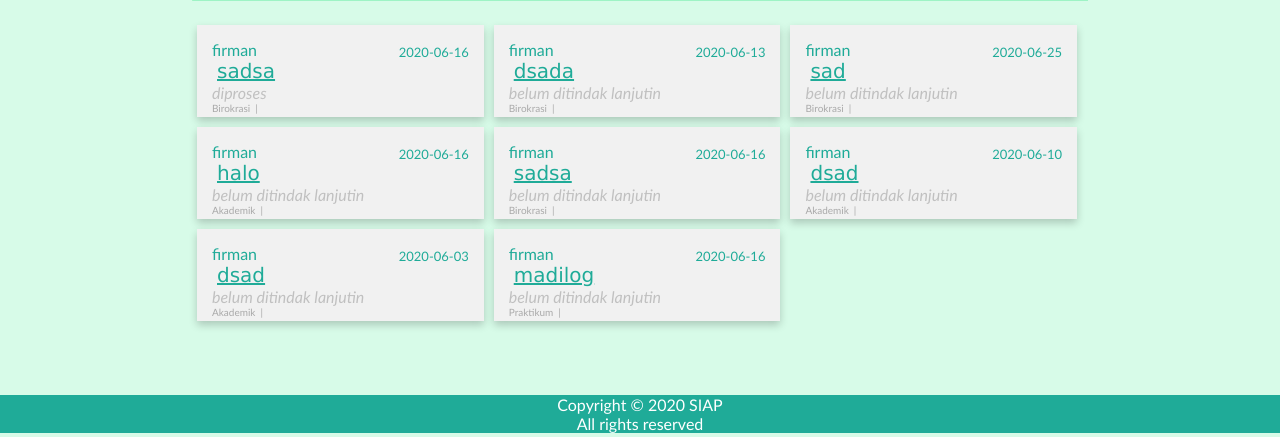
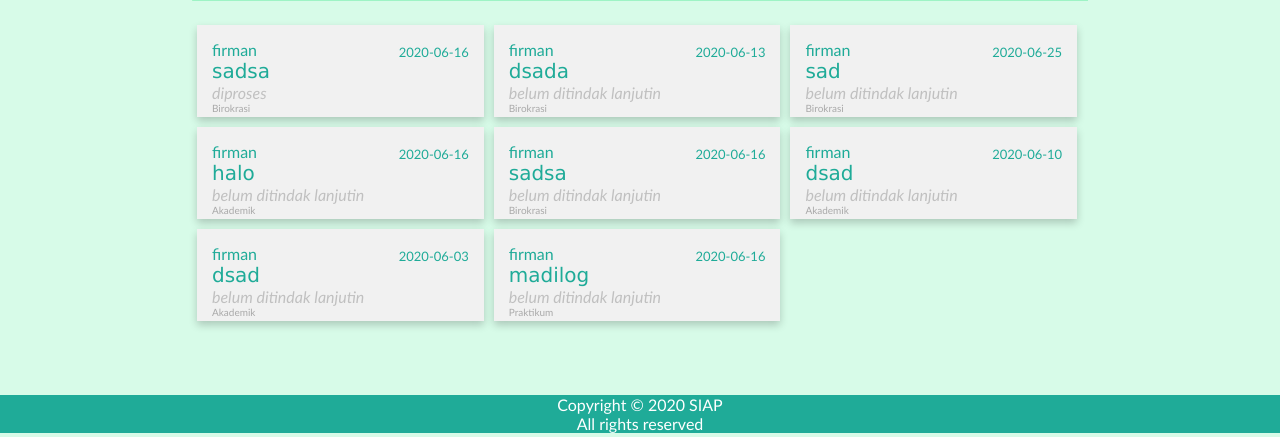
Before and after one commit to muflihunaf/CI_forum, a CodeIgniter app: page /ci_keluhkesah/forum in a window 1280 px wide. Shown: the part 249-686 px from the top of the page. Run offline with CodeIgniter, Linux system fonts and the light colour scheme; data comes from the database, SQL or seed files in the repository.

Commit message:
Tampilan

```diff
--- a/application/views/forum/home.php
+++ b/application/views/forum/home.php
@@ -48,15 +48,14 @@
 		<div class="row">
 			<?php foreach ($data as $item) { ?>
 			<div class="column">
-				<div class="card">
+				<div class="card wow slideInLeft">
 					<div class="username"><?= $item['username'] ?></div>
 					<div class="time-min"><?= $item['tanggal']; ?></div><br>
-					<a href="<?= base_url('forum/index/'. $item['id_keluhan']) ?>" class="title"><?= $item['judul'] ?></a>
+					<a href="<?= base_url('forum/index/'. $item['id_keluhan']) ?>" class="title-com"><?= $item['judul'] ?></a>
 					<div class="status"><?= $item['status'] ?></div>
 					<div class="tag">
 						<ul>
 							<li><?= $item['nama_kategori'] ?></li>
-							<li>|</li>
 						</ul>
 					</div>
 				</div>
```
